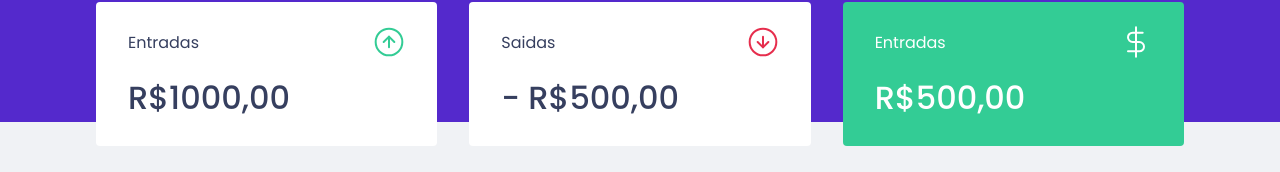
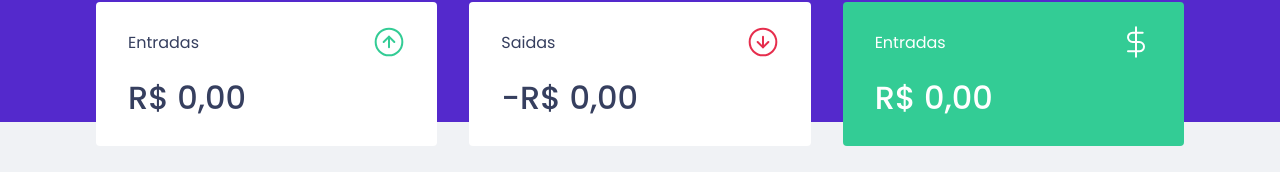
Before and after one commit to ricardo-rp-ignite/dtmoney, a React (Create React App) app: page / in a window 1280 px wide. Shown: the part 150-322 px from the top of the page. Built offline with nearby package versions, Linux system fonts and the light colour scheme; no server answers; what miragejs would draw is missing.

Commit message:
✨ : Implemented summary

```diff
--- a/src/components/Summary/index.tsx
+++ b/src/components/Summary/index.tsx
@@ -1,10 +1,28 @@
 import incomeImg from '../../assets/income.svg'
 import outcomeImg from '../../assets/outcome.svg'
 import totalImg from '../../assets/total.svg'
+import { useTransactionsContext } from '../../context/TransactionsContext'
 
 import { Container } from './styles'
 
 export function Summary(): React.ReactElement {
+  const { transactions } = useTransactionsContext()
+
+  const summary = transactions.reduce(
+    ({ deposits, withdrawals, total }, { type, amount }) => {
+      if (type === 'deposit') {
+        deposits += amount
+        total += amount
+      } else {
+        withdrawals += amount
+        total -= amount
+      }
+
+      return { deposits, withdrawals, total }
+    },
+    { deposits: 0, withdrawals: 0, total: 0 }
+  )
+
   return (
     <Container>
       <div>
@@ -12,21 +30,39 @@ export function Summary(): React.ReactElement {
           <p>Entradas</p>
           <img src={incomeImg} alt="Entradas" />
         </header>
-        <strong>R$1000,00</strong>
+        <strong>
+          {Intl.NumberFormat('pt-BR', {
+            style: 'currency',
+            currency: 'BRL',
+          }).format(summary.deposits)}
+        </strong>
       </div>
+
       <div>
         <header>
           <p>Saidas</p>
           <img src={outcomeImg} alt="Despesas" />
         </header>
-        <strong>- R$500,00</strong>
+        <strong>
+          {'-' +
+            Intl.NumberFormat('pt-BR', {
+              style: 'currency',
+              currency: 'BRL',
+            }).format(summary.withdrawals)}
+        </strong>
       </div>
+
       <div className="green-background">
         <header>
           <p>Entradas</p>
           <img src={totalImg} alt="Total" />
         </header>
-        <strong>R$500,00</strong>
+        <strong>
+          {Intl.NumberFormat('pt-BR', {
+            style: 'currency',
+            currency: 'BRL',
+          }).format(summary.total)}
+        </strong>
       </div>
     </Container>
   )
```
